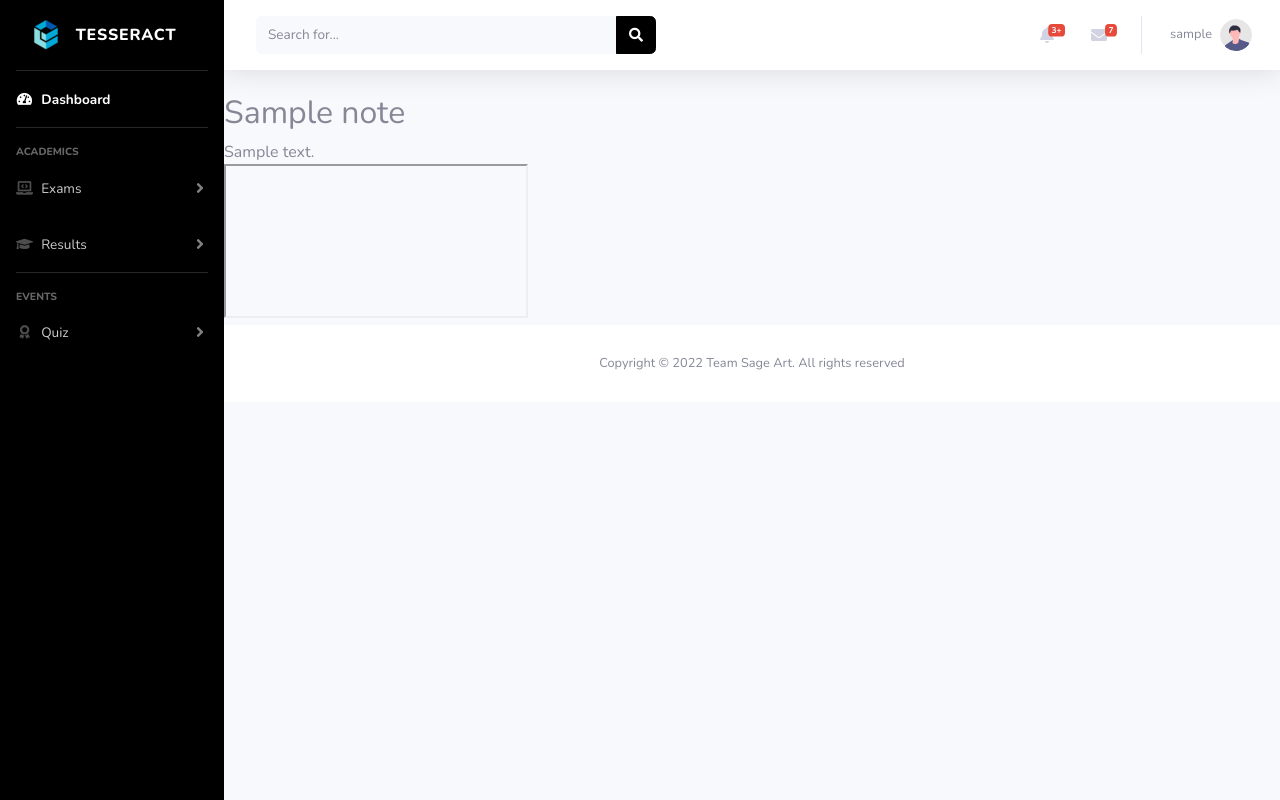
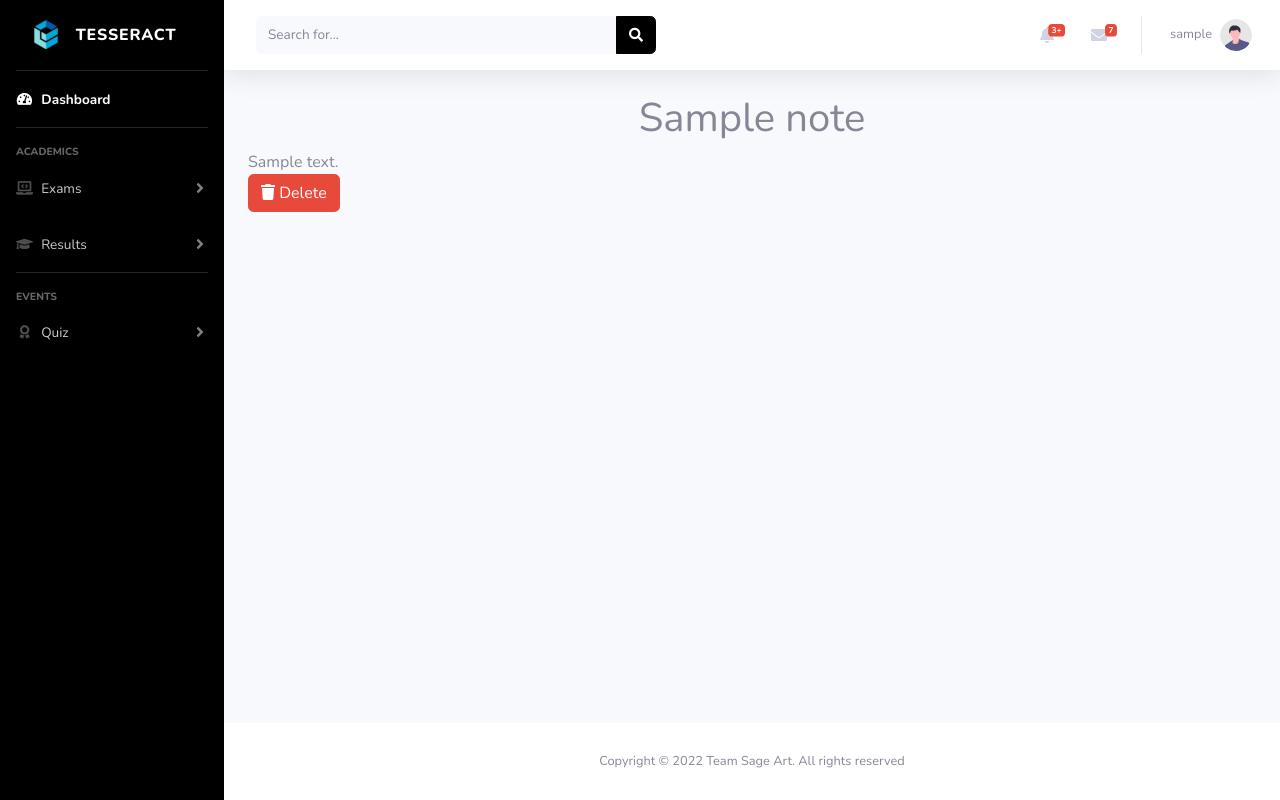
Before and after one commit to LEELAVATHI-B/fram, a Django app: page /view_note/1 in a window 1280 px wide. Run offline with Django 4.2, Linux system fonts and the light colour scheme; a user stored in the database is signed in; tables that the repository leaves empty hold one stand-in row (values such as "Sample post"); parts of the project's set-up code (start-up, migrations or seed data) failed here and were passed over; some libraries are stand-ins or nearby versions.

Commit message:
api pagination and view note fix

```diff
--- a/cube/models.py
+++ b/cube/models.py
@@ -1,6 +1,7 @@
 from django.db import models
 from django.contrib.auth.models import User
 import secrets
+
 
 # Create your models here.
 class cubeUser(models.Model):
@@ -33,6 +34,7 @@ class APIkey(models.Model):
 
     def __str__(self):
         return self.name
+
     class Meta:
         verbose_name_plural = 'APIkeys'
         verbose_name = 'APIkey'
--- a/cube/templates/cube/view_task.html
+++ b/cube/templates/cube/view_task.html
@@ -1,16 +1,19 @@
 {% extends 'cube/base.html' %}
 {% block content %}
-    <body>
-        <h2>{{ note.title }}</h2>
-        <div class="container" style='all: revert !important;'>
-            {{ note.content|safe }}
+    <div class="container">
+        <div class="container text-center">
+                <h1>{{ note.title }}</h1>
         </div>
-        <iframe id="framee">
+            <div class="container mx-3" style='all: revert !important;'>
+                {{ note.content|safe }}
+            </div>
 
-        </iframe>
-    </body>
+        <a class="btn btn-danger" href="{% url 'delete_note' note_id=note.pk %}">
+            <i class="fa fa-trash"></i>
+            Delete
+        </a>
+        </div>
+    </div>
     <script src="https://code.jquery.com/jquery-3.6.1.min.js" integrity="sha256-o88AwQnZB+VDvE9tvIXrMQaPlFFSUTR+nldQm1LuPXQ=" crossorigin="anonymous"></script>
-    <script>
-        $('#iframe').contents().find('html').html({{ note.content|safe }});
-    </script>
+
 {% endblock %}
--- a/cube/views.py
+++ b/cube/views.py
@@ -10,6 +10,7 @@ from .serializers import cubeUserSerializer
 from django_summernote.widgets import SummernoteInplaceWidget
 from .forms import Noteform, ProfilePicUpdate
 from django.core.files import File
+from django.core.paginator import Paginator, EmptyPage, PageNotAnInteger
 import datetime
 
 
@@ -52,6 +53,7 @@ def profile(request):
 def dashboard(request):
     if not request.user.is_superuser:
         curr_notes = Note.objects.all().filter(user=request.user)
+        curr_notes = curr_notes.order_by('-date_created')
         return render(request, 'cube/dashboard.html', {'curr_notes': curr_notes})
     return redirect('/admin')
 
@@ -142,9 +144,19 @@ def view_task(request, note_id):
 class UserCrudView(APIView):
     def get(self, request):
         if APIkey.objects.filter(key=request.GET.get('apikey')).exists():
-            users = cubeUser.objects.all()
-            serializer = cubeUserSerializer(users, many=True)
-            return JsonResponse(serializer.data, safe=False)
+            if not request.GET.get('random_user'):
+                if not request.GET.get('all_users'):
+                    users = cubeUser.objects.all()
+                    page_number = request.GET.get('page_number',1)
+                    page_size = request.GET.get('page_size',5)
+                    paginator = Paginator(users, page_size)
+                    serializer = cubeUserSerializer(paginator.page(page_number), many=True)
+                    return JsonResponse(serializer.data, safe=False)
+                else:
+                    return JsonResponse(cubeUserSerializer(cubeUser.objects.all(), many=True).data, safe=False)
+            else:
+                random_user = cubeUser.objects.order_by('?').first()
+                return JsonResponse(cubeUserSerializer(random_user).data, safe=False)
         return JsonResponse({'error': 'Invalid API Key'}, status=400)
 
     def post(self, request):
@@ -181,6 +193,7 @@ class UserCrudView(APIView):
                 'message': 'User deleted successfully'
             })
         return JsonResponse({'error': 'Invalid API Key'}, status=400)
+
     def patch(self, request):
         if APIkey.objects.filter(key=request.GET.get('apikey')).exists():
             pk = request.GET.get('pk')
@@ -195,7 +208,6 @@ class UserCrudView(APIView):
 
 def search_result(request, search_query):
     notes = Note.objects.filter(user=request.user, title__icontains=search_query)
-    print(search_query)
     return render(request, 'cube/search_results.html', {'curr_notes': notes})
 
 
```
